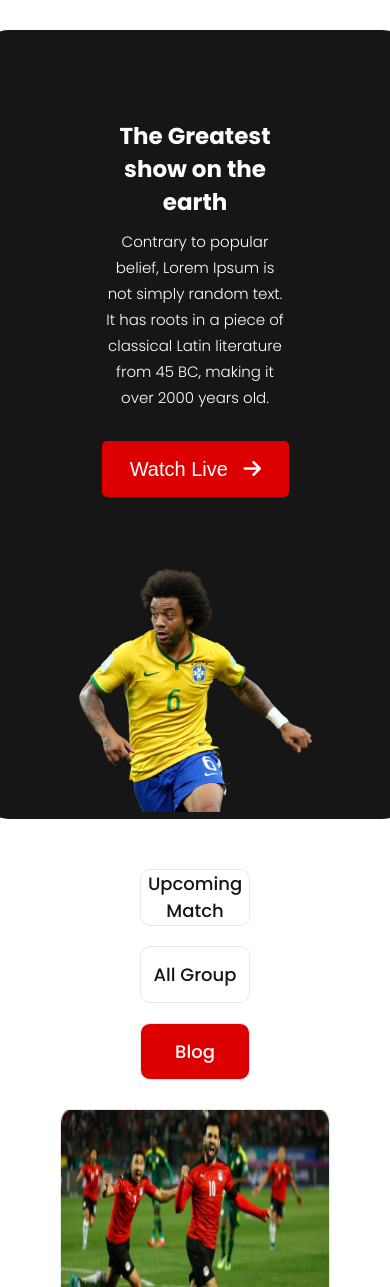
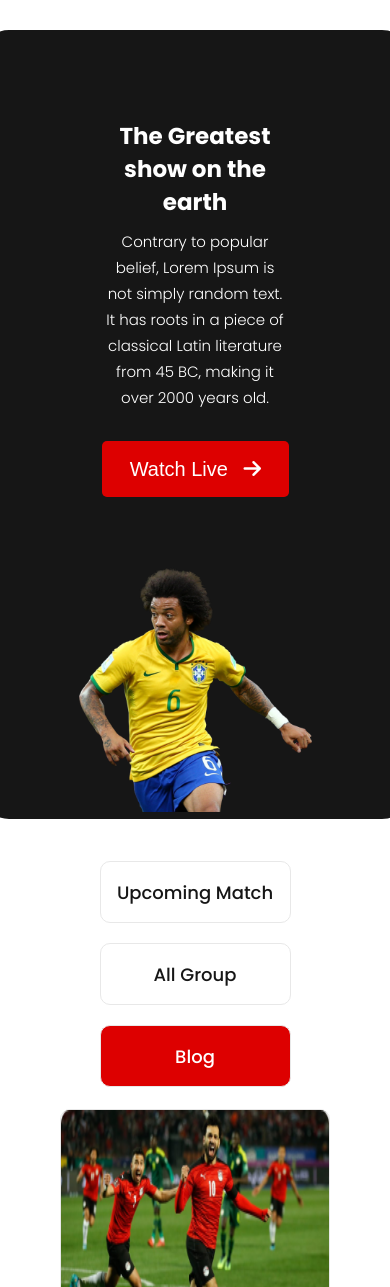
Before and after one commit to ismail-hasan/World-Cup, a plain HTML site: page index.html in a window 390 px wide. Shown: the top 1287 px of the page. Drawn offline with Linux system fonts and the light colour scheme.

Commit message:
button problm slove

```diff
--- a/style.css
+++ b/style.css
@@ -304,7 +304,7 @@ body {
   }
 }
 /* mobile view   */
-@media only screen and (max-width: 688px) {
+@media only screen and (max-width: 687px) {
   #topBar {
     padding: 30px 70px;
   }
@@ -346,8 +346,8 @@ body {
   }
   .left-box-area a {
     border: 1px solid #e8e8e8;
-    width: 40%;
-    height: 55px;
+    width: 70%;
+    height: 60px;
     margin: 10px 0;
   }
   .left-box-area a:last-child {
```
